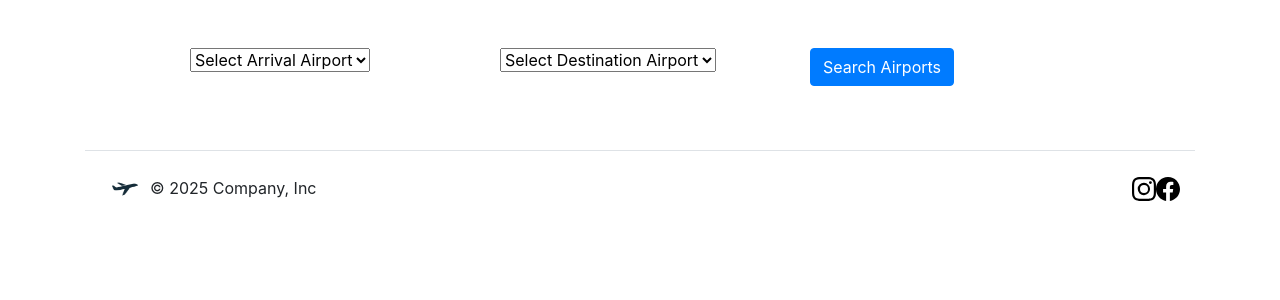
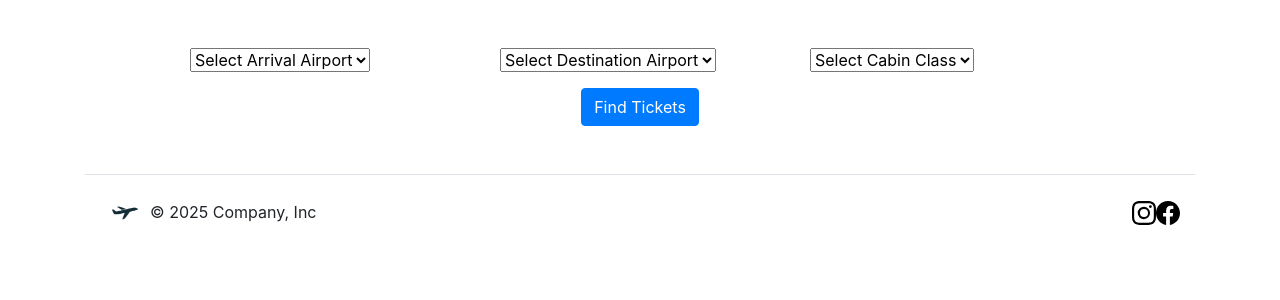
Before and after one commit to tristanm71/Travel-Booking-Project, a Python web app: template templates/search.html in a window 1280 px wide. Shown: the part 79-379 px from the top of the page. Run offline with Jinja, Linux system fonts and the light colour scheme; the template is opened without the code that fills it, so the values that code supplies are empty; some libraries are stand-ins or nearby versions.

Commit message:
API Flight ticket request

```diff
--- a/templates/search.html
+++ b/templates/search.html
@@ -1,11 +1,11 @@
 {% extends 'base.html' %}
 {% block content %}
 <div class="container mt-5 mb-5 px-5 d-flex justify-content-center">
-    <form method="POST" action="{{ url_for("flight_search")}}" class="w-100" style="max-width: 900px;">
+    <form method="POST" action="{{ url_for('find_tickets', trip_id=trip_id) }}" class="w-100" style="max-width: 900px;">
         <div class="row mb-3">
             <div class="col-4">
                 <select class="form-select" name="arrival" aria-label="Select Arrival Airport">
-                    <option selected>Select Arrival Airport</option>
+                    <option selected disabled>Select Arrival Airport</option>
                     {% for airport in arrival %}
                     <option value="{{airport['iataCode']}}">
                         {{airport['name']}}: {{airport["address"]["cityName"]}}, {% if airport["address"]["stateCode"]
@@ -16,8 +16,8 @@
                 </select>
             </div>
             <div class="col-4">
-                <select class="form-select" aria-label="Select Destination Airport">
-                    <option selected>Select Destination Airport</option>
+                <select class="form-select" name="destination" aria-label="Select Destination Airport">
+                    <option selected disabled>Select Destination Airport</option>
                     {% for airport in destination %}
                     <option value="{{airport['iataCode']}}">
                         {{airport['name']}}: {{airport["address"]["cityName"]}}, {% if airport["address"]["stateCode"]
@@ -27,9 +27,18 @@
                     {% endfor %}
                 </select>
             </div>
-            <div class="col-auto d-flex align-items-end">
-                <button type="submit" class="btn btn-primary">Search Airports</button>
+            <div class="col-4">
+                <select class="form-select" name="cabin_class" aria-label="Select Cabin Class">
+                    <option selected disabled>Select Cabin Class</option>
+                    <option value="Economy">Economy</option>
+                    <option value="First">First Class</option>
+                    <option value="Business">Business</option>
+                    <option value="Premium_Economy">Premium Economy</option>
+                </select>
             </div>
+        </div>
+        <div class="px-5 d-flex justify-content-center">
+            <button type="submit" class="btn btn-primary">Find Tickets</button>
         </div>
     </form>
 </div>
--- /dev/null
+++ b/templates/tickets.html
@@ -0,0 +1,4 @@
+{% extends 'base.html' %}
+{% block content %}
+<p>erer</p>
+{% endblock %}
```
Also changed, not shown: main.py (+49 -7 lines), templates/index.html (+7 -7 lines), api_cache.sqlite, instance/travel_booking.db.
